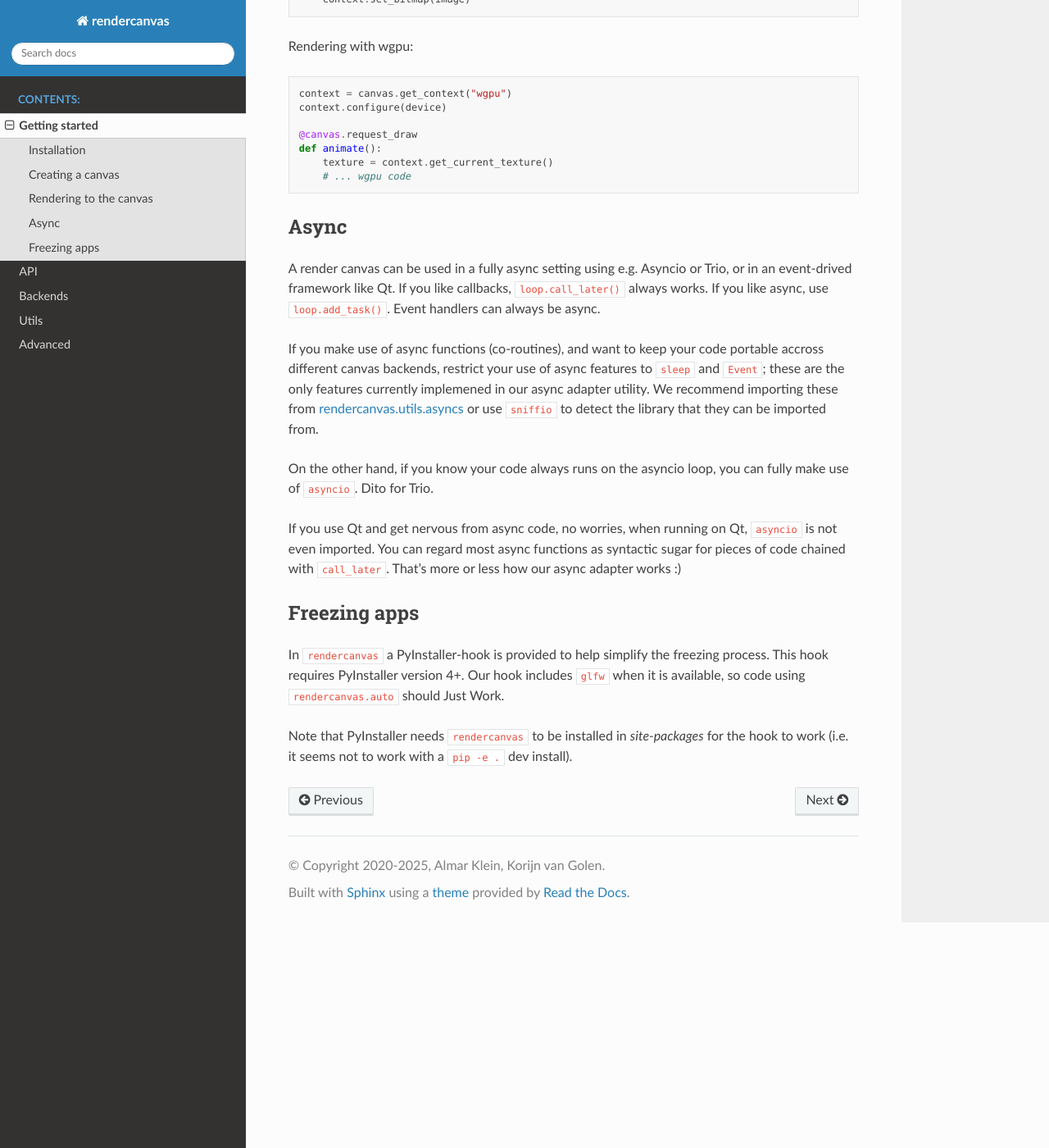
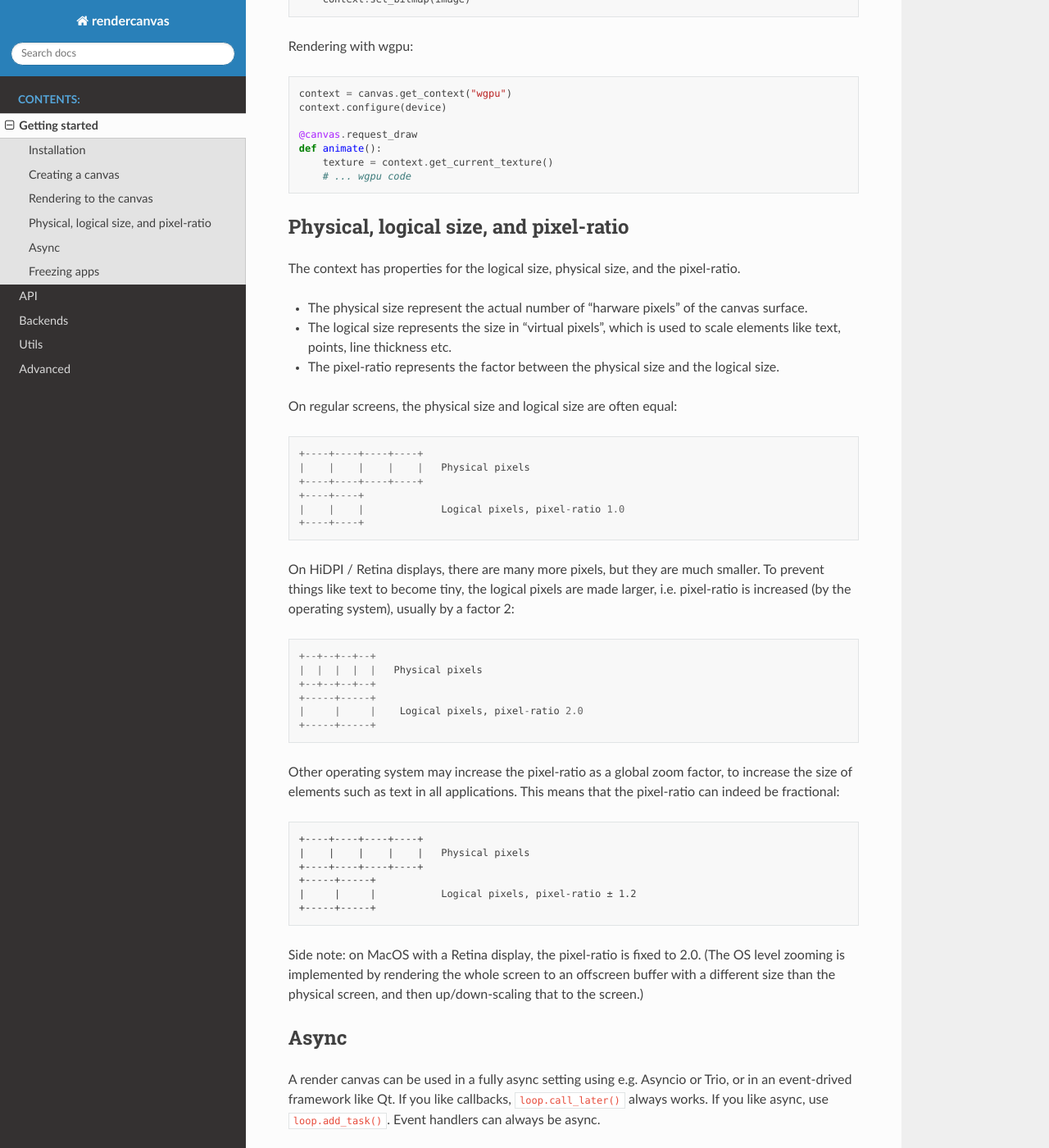
Before and after one commit to pygfx/rendercanvas, a Sphinx documentation site: the page built from docs/start.rst, in a window 1280 px wide and 1400 px high, scrolled down 1217 px. Shown: the whole window at 82% size. Built offline with Sphinx 7.4.7 and the Read the Docs theme 3.1.0, drawn with Linux system fonts in a browser that asks for light colours; pages that are not in the unit, such as notebooks, are missing from menus.

Commit message:
Add docs on physical-size, logical-size and pixel-ratio to guide

```diff
--- a/docs/start.rst
+++ b/docs/start.rst
@@ -70,6 +70,56 @@
         # ... wgpu code
 
 
+Physical, logical size, and pixel-ratio
+---------------------------------------
+
+The context has properties for the logical size, physical size, and the
+pixel-ratio.
+
+* The physical size represent the actual number of "harware pixels" of the canvas surface.
+* The logical size represents the size in "virtual pixels", which is used to scale elements like text, points, line thickness etc.
+* The pixel-ratio represents the factor between the physical size and the logical size.
+
+On regular screens, the physical size and logical size are often equal:
+
+.. code-block::
+
+    +----+----+----+----+
+    |    |    |    |    |   Physical pixels
+    +----+----+----+----+
+    +----+----+
+    |    |    |             Logical pixels, pixel-ratio 1.0
+    +----+----+
+
+On HiDPI / Retina displays, there are many more pixels, but they are much smaller. To prevent things like text to become tiny,
+the logical pixels are made larger, i.e. pixel-ratio is increased (by the operating system), usually by a factor 2:
+
+.. code-block::
+
+    +--+--+--+--+
+    |  |  |  |  |   Physical pixels
+    +--+--+--+--+
+    +-----+-----+
+    |     |     |    Logical pixels, pixel-ratio 2.0
+    +-----+-----+
+
+Other operating system may increase the pixel-ratio as a global zoom factor, to increase the size of elements such as text in all applications.
+This means that the pixel-ratio can indeed be fractional:
+
+.. code-block::
+
+    +----+----+----+----+
+    |    |    |    |    |   Physical pixels
+    +----+----+----+----+
+    +-----+-----+
+    |     |     |           Logical pixels, pixel-ratio ± 1.2
+    +-----+-----+
+
+Side note: on MacOS with a Retina display, the pixel-ratio is fixed to 2.0. (The OS level
+zooming is implemented by rendering the whole screen to an offscreen buffer with
+a different size than the physical screen, and then up/down-scaling that to the
+screen.)
+
 
 .. _async:
 
```
